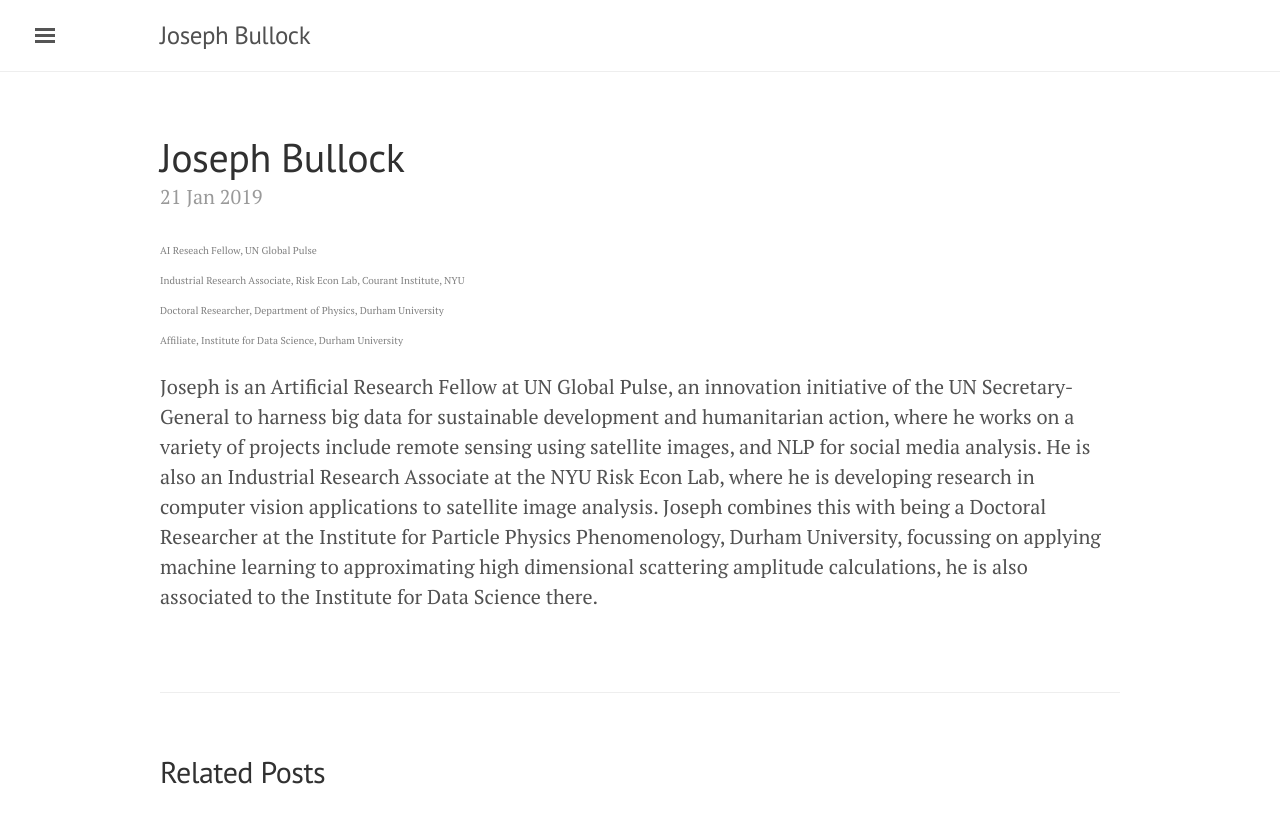
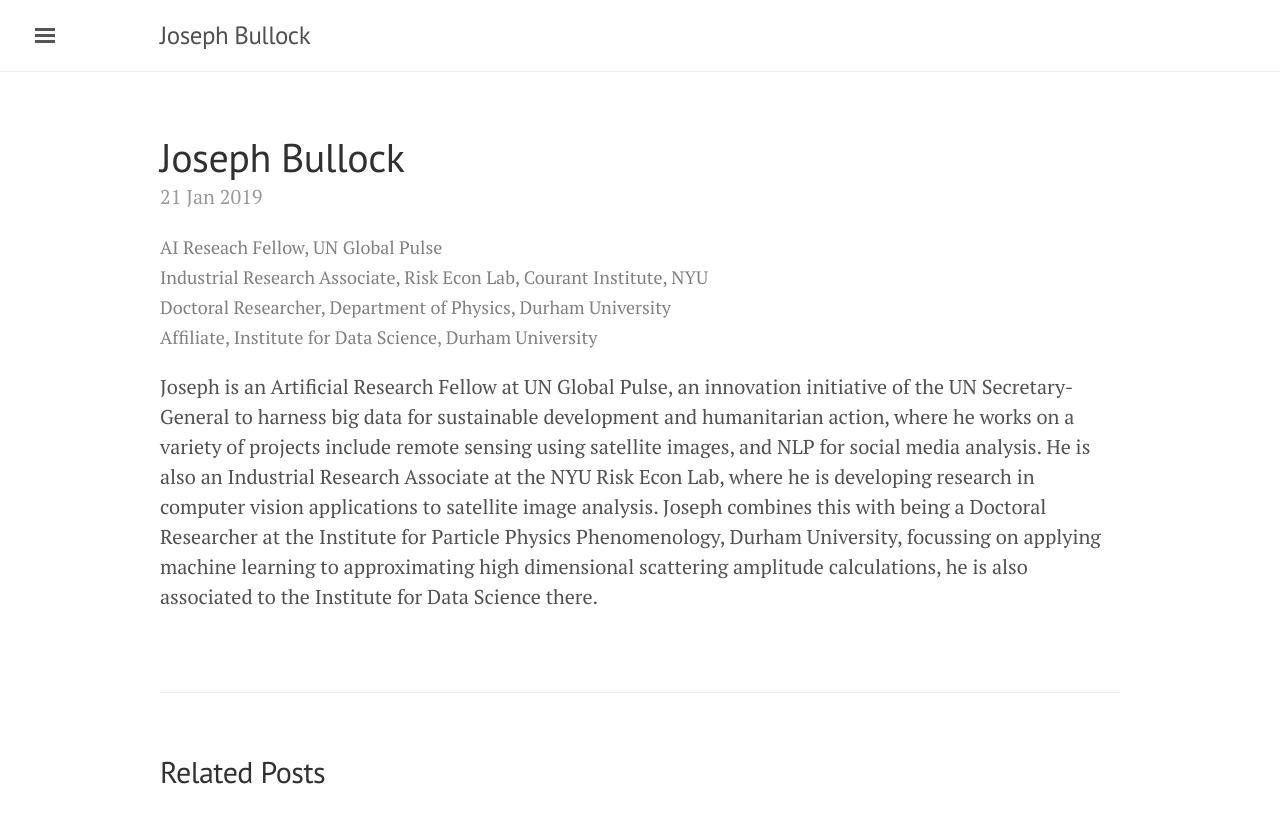
Before and after one commit to JosephPB/josephpb.github.io, a Jekyll site: the page built from _posts/2019-01-21-introducing-UNGA.md, in a window 1280 px wide. Shown: the top 823 px of the page. Built offline with Jekyll 4.4.1, drawn with Linux system fonts in a browser that asks for light colours.

Commit message:
first page commit

```diff
--- a/_posts/2019-01-21-introducing-UNGA.md
+++ b/_posts/2019-01-21-introducing-UNGA.md
@@ -3,7 +3,7 @@
 title: Joseph Bullock
 ---
 
-<span style="color:grey;font-size: 0.5em">
+<span style="color:grey;font-size: 0.9em">
 AI Reseach Fellow, UN Global Pulse<br/>
 Industrial Research Associate, Risk Econ Lab, Courant Institute, NYU<br/>
 Doctoral Researcher, Department of Physics, Durham University<br/>
```
